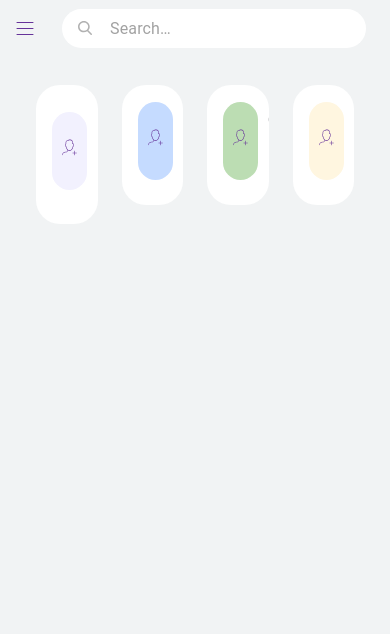
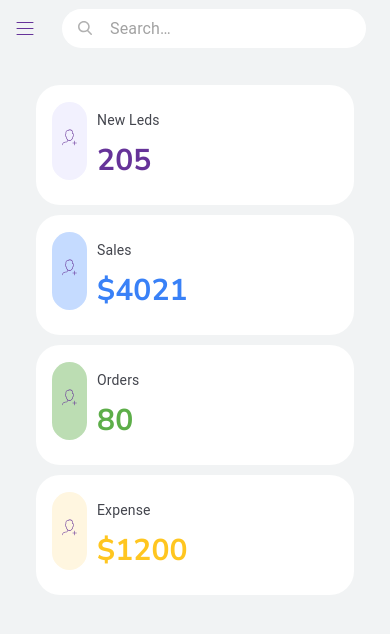
Before and after one commit to heartsantor/test_project_UI_Lib, a Next.js app: page / in a window 390 px wide. Shown: the top 634 px of the page. Built offline with nearby package versions, Linux system fonts and the light colour scheme.

Commit message:
fix: responsive

```diff
--- a/src/pages/index.js
+++ b/src/pages/index.js
@@ -43,7 +43,7 @@ export default function Home() {
         {
           data && data.map((item, i) => {
             return (
-              <Grid item xs={3} md={3} sm={12} key={i}>
+              <Grid item xs={12} md={3} sm={12} key={i}>
                 <CustromCard
                   icon={item.icon}
                   title={item.title}
```
